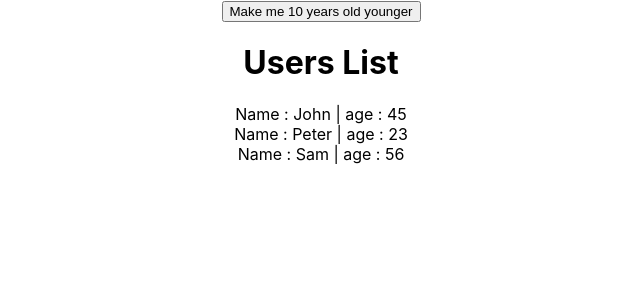
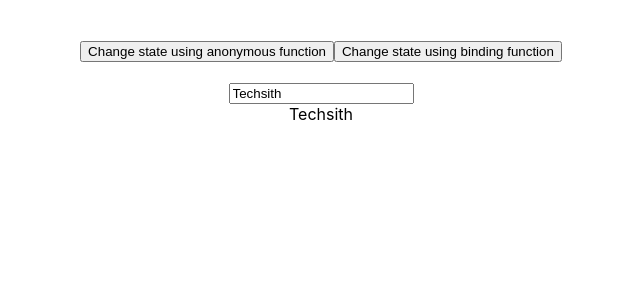
Before and after one commit to slimeVidas26/react-techsith, a React (Create React App) app: page / in a window 1280 px wide. Shown: the top 300 px of the page, without its empty margins (319-959 px from the left). Built offline with nearby package versions, Linux system fonts and the light colour scheme.

Commit message:
two-way-binding

```diff
--- a/src/App.js
+++ b/src/App.js
@@ -1,14 +1,36 @@
 import React, { Component } from 'react';
 import './App.css';
-import Users from './users/Users';
 
 
 
 class App extends Component {
+  state = {
+    name : "Techsith"
+  }
+
+  changeName= (newName) =>{
+    this.setState({
+        name : newName
+    });
+  }
+  changeNameFromInput= (event) =>{
+    this.setState({
+        name : event.target.value
+    });
+  }
+
   render() {
     return (
       <div className="App">
-       <Users title = "Users List"/>
+        <br/>  <br/>
+        <button onClick = {()=> this.changeName('Awesome Techsith anonymous')}>Change state using anonymous function</button>
+        <button onClick = { this.changeName.bind(this,'Awesome Techsith binding')}>Change state using binding function</button>
+
+        <br/>  <br/>
+        <input type="text" onChange = {this.changeNameFromInput} value = {this.state.name}/>
+        <div>{this.state.name}</div>
+
+
       </div>
     );
   }
```
